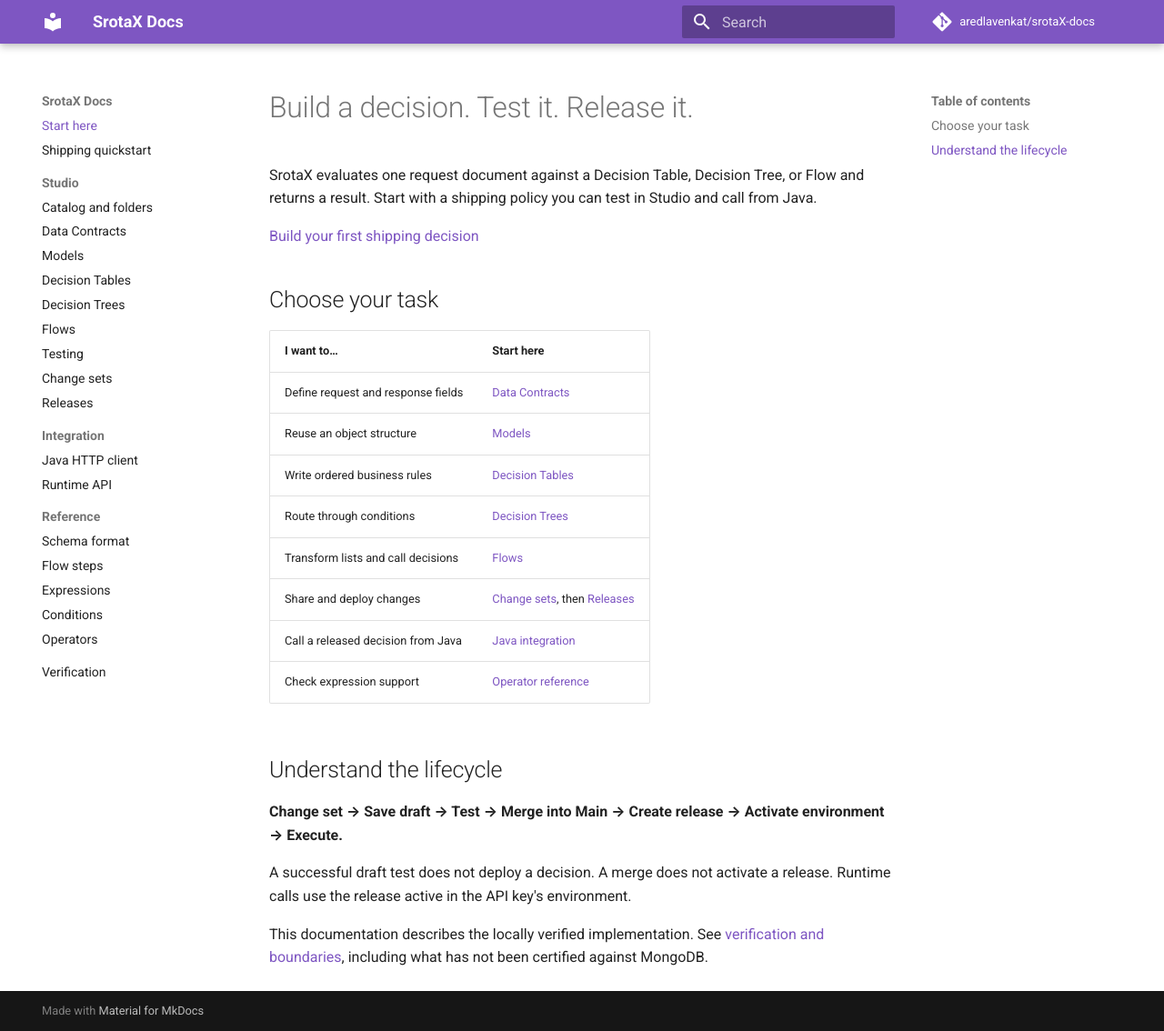
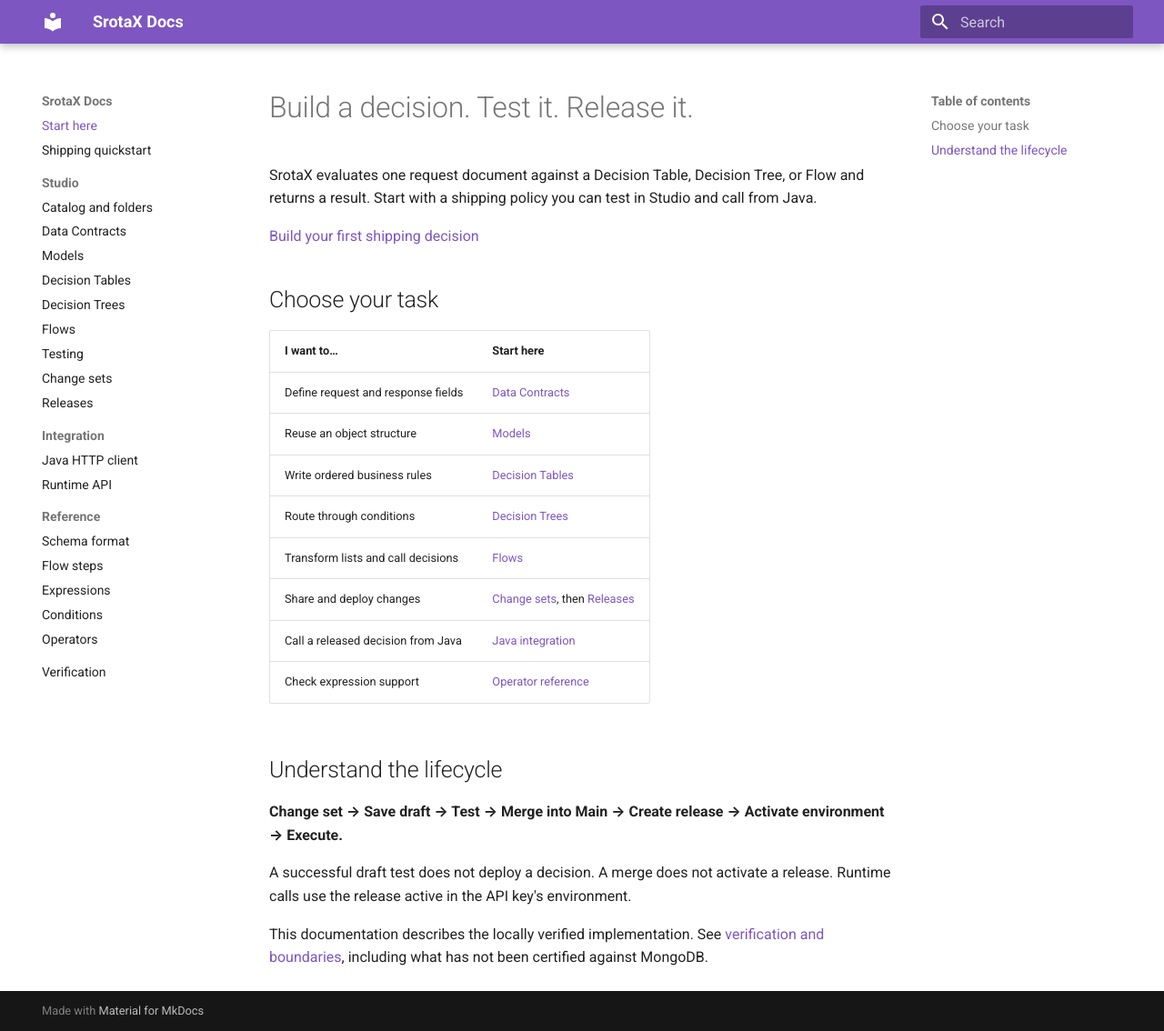
Before and after one commit to aredlavenkat/srotaX-docs, an MkDocs documentation site: the page built from docs/index.md, in a window 1280 px wide and 1134 px high. Shown: the whole window at 91% size. Built offline with MkDocs 1.6.1 and Material for MkDocs 9.7.7, drawn with Linux system fonts in a browser that asks for light colours; comment, search, counter and statistics services are not loaded.

Commit message:
Remove repository link from documentation header

```diff
--- a/mkdocs.yml
+++ b/mkdocs.yml
@@ -1,7 +1,5 @@
 site_name: SrotaX Docs
 site_url: https://docs.srotax.com/
-repo_url: https://github.com/aredlavenkat/srotaX-docs
-repo_name: aredlavenkat/srotaX-docs
 site_description: Build, test, and release business decisions with SrotaX.
 theme:
   name: material
```
